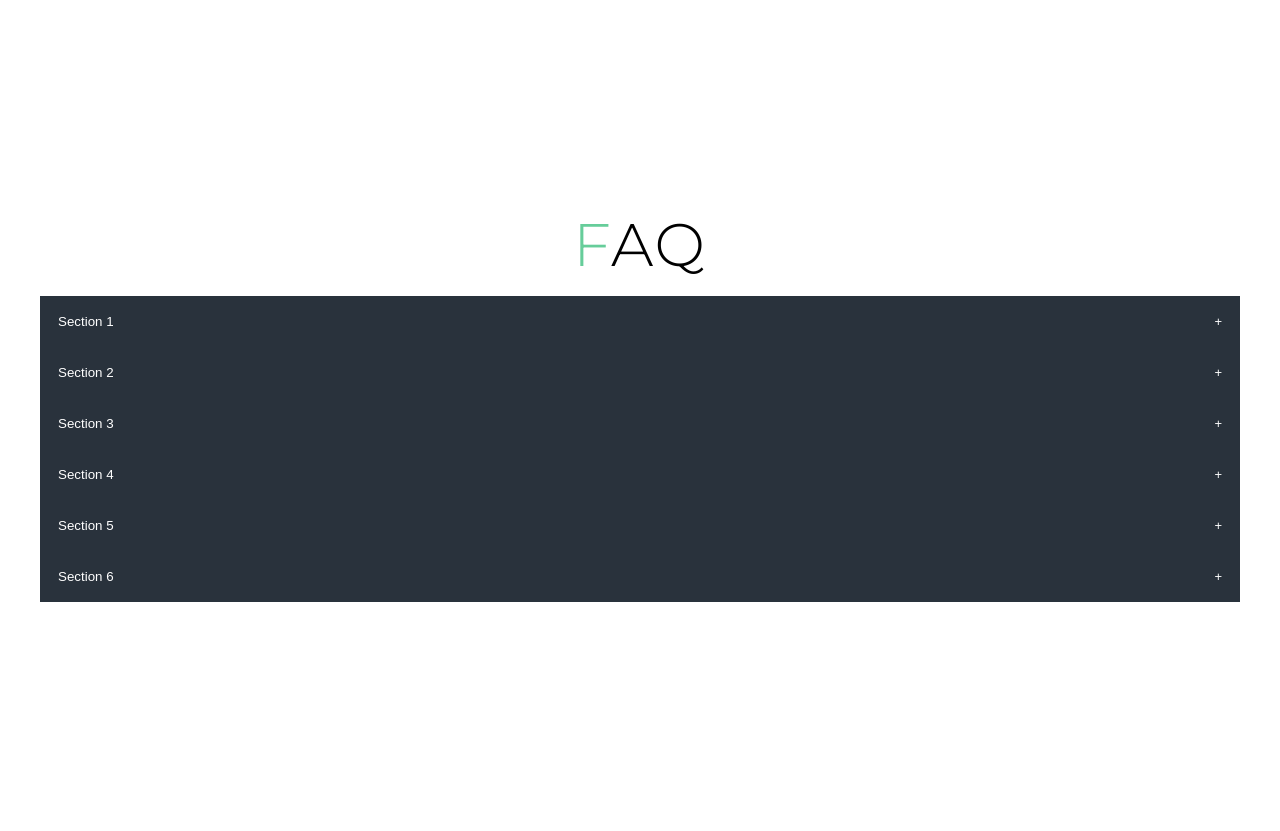
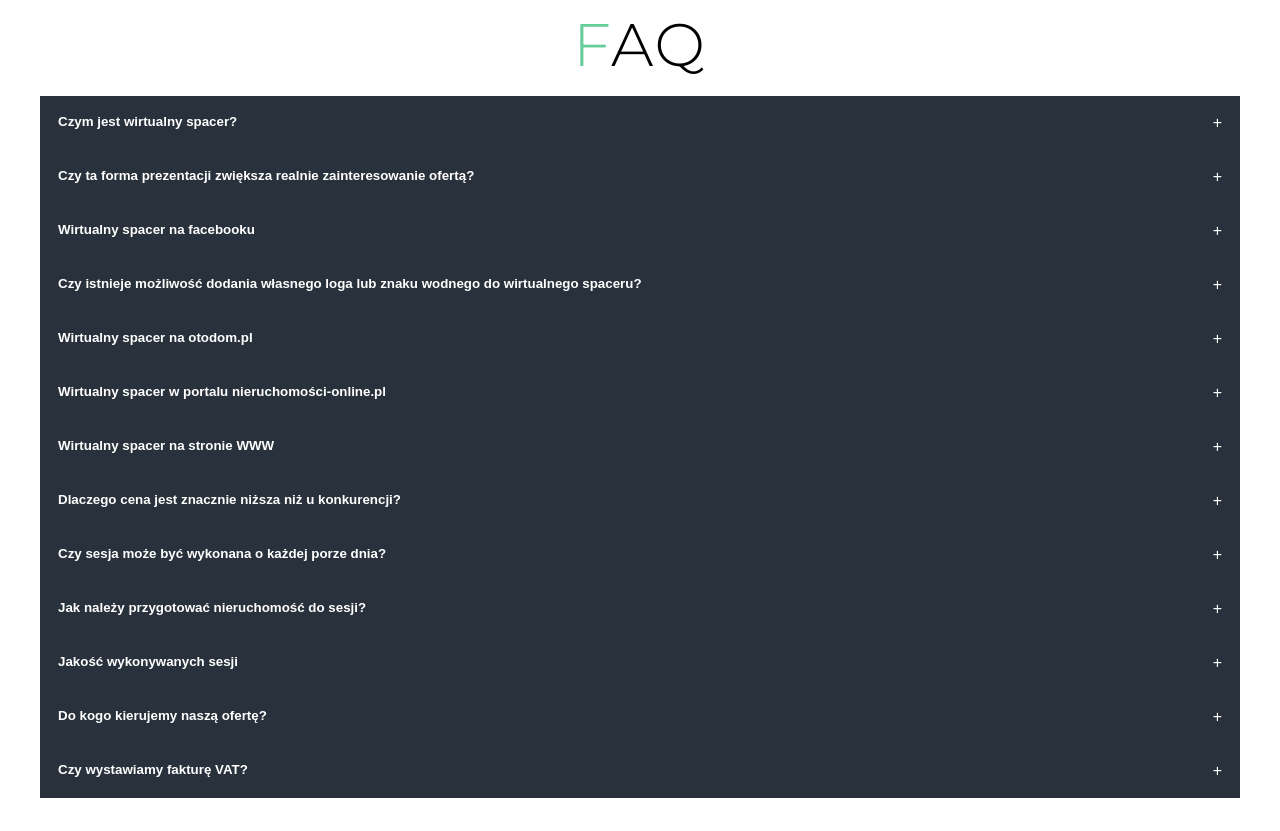
Before and after one commit to JakubWilczek98/Wab-Page-Shot-360.pl, a plain HTML site: page index.html in a window 1280 px wide. Shown: the part 4369-5200 px from the top of the page. Drawn offline with Linux system fonts and the light colour scheme.

Commit message:
final version

```diff
--- a/index.html
+++ b/index.html
@@ -152,48 +152,95 @@
         <div><h1 class="section-title"><span>F</span>AQ</h1></div>
 
             <button class="accordion">
-                Section 1
+            <b>Czym jest wirtualny spacer? </b>
             </button>
             <div class="panel">
-                <p>Lorem ipsum...</p>
-            </div>
-            <button class="accordion">
-                Section 2
-            </button>
-            <div class="panel">
-                <p>Lorem ipsum...</p>
+                <p> Wirtualny spacer ciekawa i nowoczesna prezentacja przestrzeni składająca się z wielu zdjęć 360 pozwalających na rozejrzenie się w dowolnym kierunku wokół nas.   </p>
             </div>
 
             <button class="accordion">
-            Section 3
+            <b>Czy ta forma prezentacji zwiększa realnie zainteresowanie ofertą?</b>
             </button>
             <div class="panel">
-                <p>Lorem ipsum...</p>
+                <p> Bezapelacyjnie tak! Nie od dziś wiadomo że ludzie kupują oczami. Wirtualny spacer jest nie tylko ciągle nową formą prezentacji, ale także dodaje autentyczności samej nieruchomości. Zwykłe zdjęcia 2D nie dość że często nie oddają przestrzeni oraz realizmu to często mogą coś ukrywać, pokaż klientowi, że nie masz się czego wstydzić! Szczególnie w dzisiejszych czasach, gdy ludzie starają się ograniczać kontakt często rezygnują z oglądania ofert pozostawiających wątpliwości.  </p>
+            </div>
+            <button class="accordion">
+            <b>Wirtualny spacer na facebooku</b>
+            </button>
+            <div class="panel">
+                <p>Po dodaniu linku do wirtualnego spaceru na Facebooku, zostaje on automatycznie rozpoznany i wyświetla się w postaci miniatury, po której kliknięciu otwiera się w formie pełnoekranowej.  </p>
+            </div>
+            <button class="accordion">
+            <b> Czy istnieje możliwość dodania własnego loga lub znaku wodnego do wirtualnego spaceru? </b>
+            </button>
+            <div class="panel">
+                <p>Tak, oczywiście! Pamiętaj aby wspomnieć o takiej chęci już na etapie tworzenia.  </p>
+            </div>
+            <button class="accordion">
+               <b>Wirtualny spacer na otodom.pl</b>
+            </button>
+            <div class="panel">
+                <p>Portal otodom.pl umożliwia wstawienie aktywnego linku do wirtualnego spaceru. Podczas dodawania ogłoszenia, w formularzu znajduje się odpowiednie miejsce do wklejenia dostarczonego przez nas linku.</p>
             </div>
 
             <button class="accordion">
-                Section 4
+            <b> Wirtualny spacer w portalu nieruchomości-online.pl</b>
             </button>
             <div class="panel">
-                <p>Lorem ipsum...</p>
-            </div>
-            <button class="accordion">
-                Section 5
-            </button>
-            <div class="panel">
-                <p>Lorem ipsum...</p>
+                <p>Portal nieruchomości-online.pl pozwala na zamieszczenie wirtualnego spaceru. </p>
             </div>
 
             <button class="accordion">
-            Section 6
+             <b>Wirtualny spacer na stronie WWW</b>
             </button>
             <div class="panel">
-                <p>Lorem ipsum...</p>
+                <p>Prezentacja wirtualnego spaceru na twojej stronie WWW jest niezwykle prosta i sprowadza się do wklejenia kodu HTML, który otrzymasz od nas po wykonaniu zlecenia.</p>
+            </div>
+            <button class="accordion">
+               <b>Dlaczego cena jest znacznie niższa niż u konkurencji?</b>
+            </button>
+            <div class="panel">
+                <p>Na cenę finalnego produktu sprowadza się wiele czynników. Między innymi dojazd do miejsca sesji, amortyzacja sprzętu, obróbka zdjęć czy utrzymanie gotowego wirtualnego spaceru na serwerze. Dzięki świetnej optymalizacji pracy stosowaniu niezwykle małych i przenośnych kamer oraz ograniczeniu obszaru działania jesteśmy w stanie proponować najniższe ceny!</p>
             </div>
 
+            <button class="accordion">
+              <b>Czy sesja może być wykonana o każdej porze dnia?</b>
+            </button>
+            <div class="panel">
+                <p>Wirtualny spacer jest niczym innym jak formą reklamy i wizytówką oferty dlatego też zależy nam na jak najlepszej jakości jego wykonania. W tym celu w zależności od pory roku sesje są wykonywane w świetle dziennym oraz przy odpowiednich warunkach pogodowych.</p>
+            </div>
+
+            <button class="accordion">
+            <b>Jak należy przygotować nieruchomość do sesji? </b>
+            </button>
+            <div class="panel">
+                <p>Należy przede wszystkim zadbać o estetykę pomieszczeń, usunąć wszystkie przedmioty których nie chcesz pokazać w prezentacji. Należy zadbać o czystość prezentowanej powierzchni, usunąć wszystkie przedmioty prywatne (zdjęcia itp. ). W sypialni należy pamiętać o zaścieleniu łóżek a w kuchni o pochowaniu zbędnych naczyń. </p>
+            </div>
+
+            <button class="accordion">
+            <b> Jakość wykonywanych sesji </b>
+            </button>
+            <div class="panel">
+                <p> Zdjęcia wykonywane są w rozdzielczości 5376×2688 w technologii HDR (High-dynamic-range). Jakość jest w zupełni wystarczająca oby w niezwykle dokładny i schludny sposób przedstawić nieruchomość. W razie niepewności sprawdź nasze przykładowe realizacje! (100% zadowolenia klientów) </p>
+            </div>
+
+            <button class="accordion">
+            <b> Do kogo kierujemy naszą ofertę? </b>
+            </button>
+            <div class="panel">
+                <p> Nasza oferta kierowana jest do osób fizycznych, agentów oraz biur zajmujących się sprzedażą oraz najmem głównie długoterminowym. Relatywnie niska cena została osiągnięta dzięki pewnym ustępstwom takim jak między innymi gwarantowany 2 miesięczny okres utrzymania spaceru na serwerze który jest najczęściej wystarczający (możliwe przedłużenie po uzgodnieniu).  </p>
+            </div>
+
+            <button class="accordion">
+            <b> Czy wystawiamy fakturę VAT? </b>
+            </button>
+            <div class="panel">
+                <p> Niestety jak na ten moment nie jesteśmy w stanie wystawić faktury VAT. Za utrudnienia przepraszamy.   </p>
+            </div>
+        <br>
     </div>
 
-
+    <br><br><br><br>
   </section>
 
   <!-- FAQ Section -->
@@ -221,10 +268,12 @@
           <div class="icon"><img src="https://img.icons8.com/bubbles/2x/facebook-f.png"/></div>
           <div class="contact-info">
             <h1>Facebook</h1>
-            <h2>Hiperłącze</h2>
+            <a href="http://pasja-informatyki.pl"><h2>Napisz do nas na facebooku!</h2></a>
+
           </div>
         </div>
       </div>
+
     </div>
 
   </section>
--- a/style.css
+++ b/style.css
@@ -449,10 +449,11 @@ p {
 
 #faq .accordion:after {
   content: '\002B'; /* Unicode character for "plus" sign (+) */
-  font-size: 13px;
+  font-size: 16px;
   color: white;
   float: right;
   margin-left: 5px;
+  text-align: left;
 }
 
 #faq .active:after {
@@ -720,5 +721,4 @@ p {
 	}
 }
 
-
 /* End  Media Query For Desktop */
```
